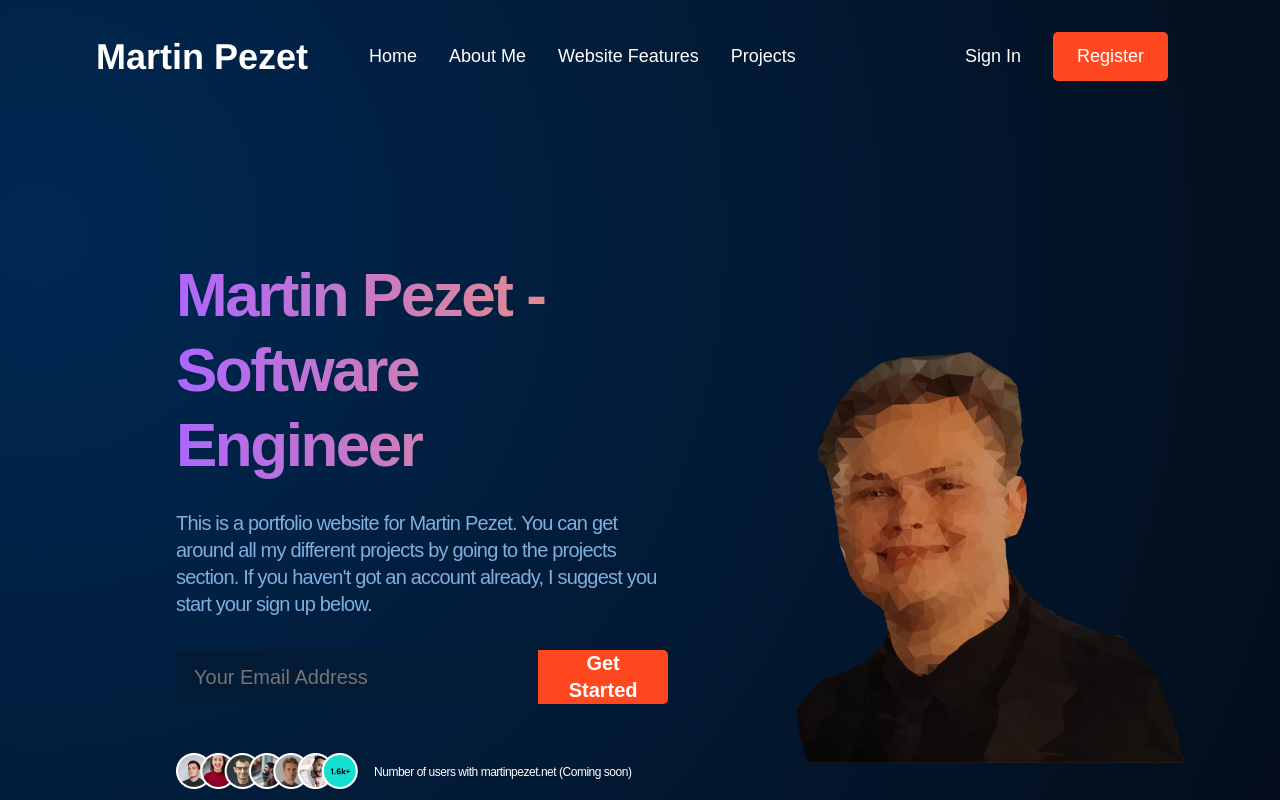
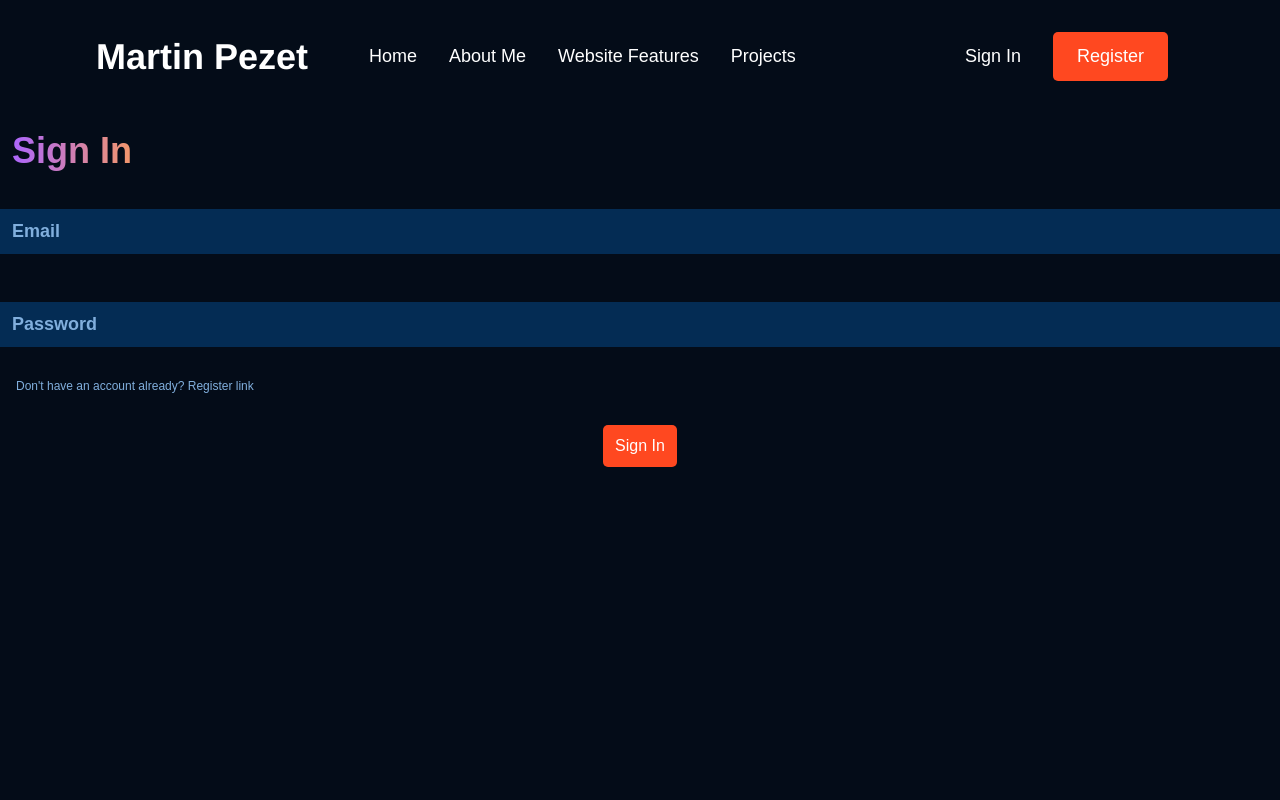
Before and after one commit to MartinPezet/portfolio-website, a React (Create React App) app in the folder client/: page /sign-in in a window 1280 px wide. Shown: the top 800 px of the page. Built offline with nearby package versions, Linux system fonts and the light colour scheme.

Commit message:
Added React Router for different pages

```diff
--- a/client/src/App.js
+++ b/client/src/App.js
@@ -1,23 +1,22 @@
 import React from 'react'
+
+import { BrowserRouter as Router, Route, Routes } from 'react-router-dom';
+
+import Home from './pages/Home/Home';
+import SignInPage from './pages/SignInPage/SignInPage';
 
 import './App.css';
 
-import { Footer, Header, SiteFeatures, Socials, Projects, AboutMe } from './containers';
-import { Navbar } from './components';
-
 const App = () => {
   return (
-    <section className='App'>
-      <div className="gradientBG">
-        <Navbar />
-        <Header />
-      </div>
-      <Socials />
-      <AboutMe />
-      <SiteFeatures />
-      <Projects />
-      <Footer />
-    </section>
+    <Router>
+      <section className='App'>
+        <Routes>
+          <Route path='/' element={<Home />} />
+          <Route exact path='/sign-in' element={<SignInPage />} />
+        </Routes>
+      </section>
+    </Router>
   )
 }
 
--- a/client/src/components/navbar/Navbar.js
+++ b/client/src/components/navbar/Navbar.js
@@ -1,5 +1,6 @@
 import React from 'react';
-import { Popup, SignUp, SignIn } from '../';
+// import { Popup, SignUp, SignIn } from '../';
+import { Link } from 'react-router-dom';
 
 import './navbar.css';
 
@@ -10,8 +11,8 @@ import { RiCloseLine, RiMenu3Line } from 'react-icons/ri';
 const Navbar = () => {
 
   const [toggleMobMenu, setToggleMobMenu] = useState(false);
-  const [toggleSignUp, setToggleSignUp] = useState(false);
-  const [toggleSignIn, setToggleSignIn] = useState(false);
+  // const [toggleSignUp, setToggleSignUp] = useState(false);
+  // const [toggleSignIn, setToggleSignIn] = useState(false);
 
   const Menu = () => (
     <>
@@ -24,13 +25,17 @@ const Navbar = () => {
 
   const SignInNav = () => (
     <>
-      <p className="scaleOnHover" onClick={() => setToggleSignIn(true)}>Sign In</p>
-      <button className="scaleOnHover" onClick={() => setToggleSignUp(true)}>Register</button>
+      <p className="scaleOnHover">Sign in</p>
+      <button className="scaleOnHover">Register</button>
+      {/* <Link href='/sign-in'>Sign In</Link> */}
     </>
   )
 
   return (
     <section className="navBar" id="navbar">
+
+{/*
+      MODAL SIGN IN AND SIGN UP
 
       <Popup isOpened={toggleSignUp} onClose={() => setToggleSignUp(false)}>
         <SignUp />
@@ -38,7 +43,7 @@ const Navbar = () => {
 
       <Popup isOpened={toggleSignIn} onClose={() => setToggleSignIn(false)}>
         <SignIn />
-      </Popup>
+      </Popup> */}
 
       <div className="navBarLinks">
         <div className="navBarLogo">
--- /dev/null
+++ b/client/src/pages/Home/Home.js
@@ -0,0 +1,22 @@
+import React from 'react'
+
+import { Footer, Header, SiteFeatures, Socials, Projects, AboutMe } from '../../containers';
+import { Navbar } from '../../components';
+
+const Home = () => {
+  return (
+    <section>
+        <div className="gradientBG">
+            <Navbar />
+            <Header />
+        </div>
+        <Socials />
+        <AboutMe />
+        <SiteFeatures />
+        <Projects />
+        <Footer />
+    </section>
+  )
+}
+
+export default Home
--- /dev/null
+++ b/client/src/pages/SignInPage/SignInPage.js
@@ -0,0 +1,15 @@
+import React from 'react';
+import { Navbar, SignIn } from '../../components';
+
+const SignInPage = () => {
+  return (
+    <section>
+        <Navbar />
+        <div>
+        <SignIn />
+        </div>
+    </section>
+  )
+}
+
+export default SignInPage
--- /dev/null
+++ b/client/src/pages/index.js
@@ -0,0 +1,2 @@
+export { default as Home } from './Home/Home';
+export { default as SignInPage } from './SignInPage/SignInPage';
```
